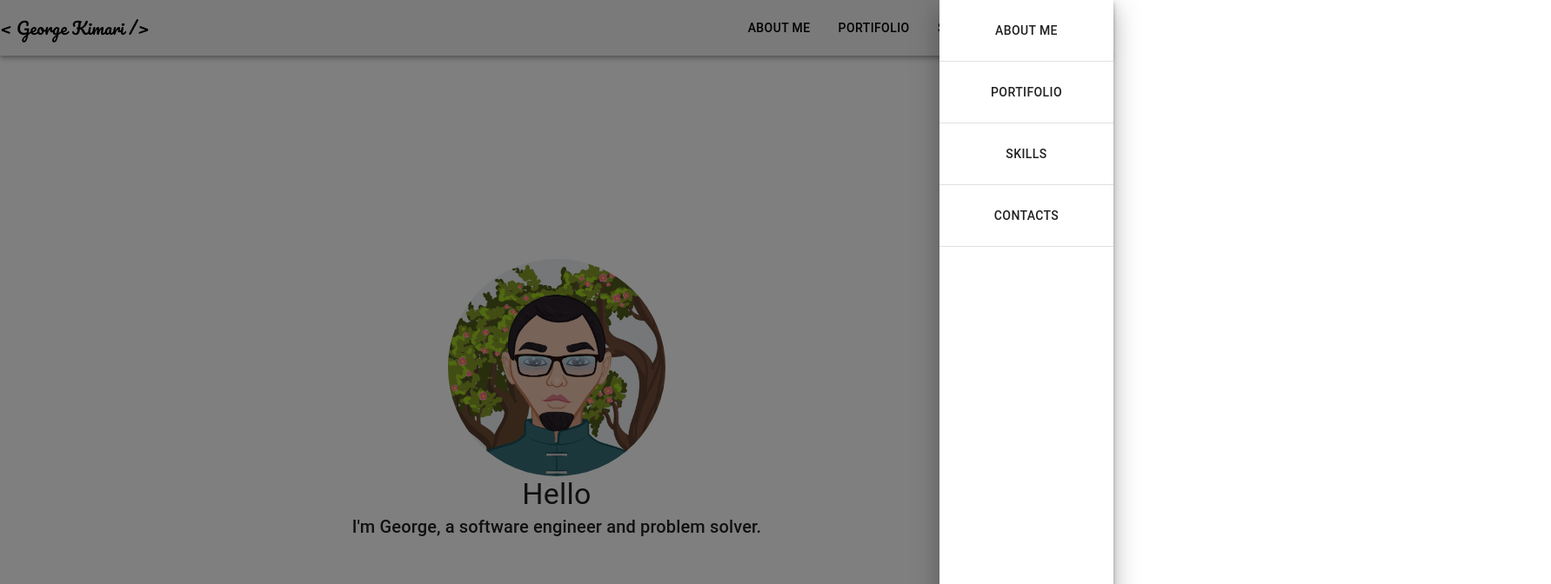
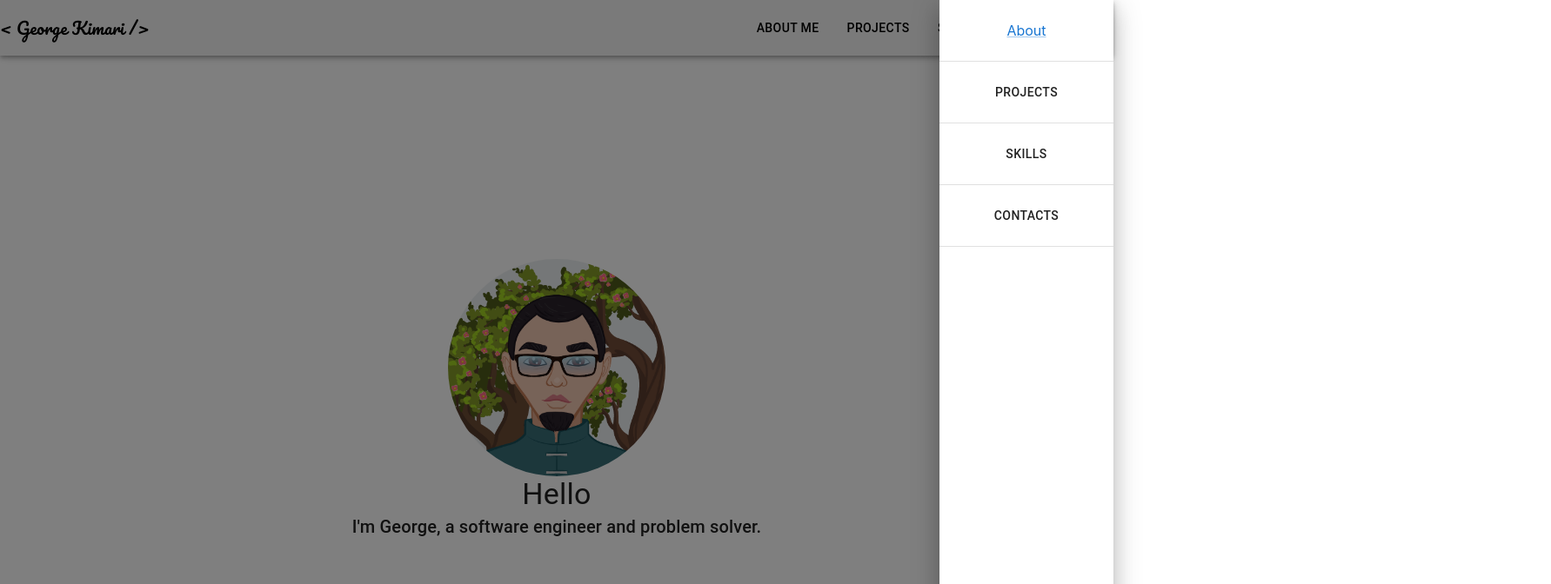
Before and after one commit to grgkimari/portfolio, a React (Create React App) app: page / in a window 1280 px wide. Both pictures are taken after a click on the button 1248 px from the left and 32 px from the top of the page. Shown: the top 672 px of the page at 87% size, 1783 px wide, since content can reach past the window. Built offline with nearby package versions, Linux system fonts and the light colour scheme.

Commit message:
Added details to about section

```diff
--- a/package.json
+++ b/package.json
@@ -1,5 +1,6 @@
 {
-  "name": "portifolio",
+  "homepage" : "https://grgkimari.github.io/portifolio"
+,  "name": "portifolio",
   "version": "0.1.0",
   "private": true,
   "dependencies": {
@@ -25,6 +26,8 @@
     "web-vitals": "^2.1.4"
   },
   "scripts": {
+    "predeploy" : "npm run build",
+    "deploy" : "gh-pages -d build",
     "start": "react-scripts start",
     "build": "react-scripts build",
     "test": "react-scripts test",
--- a/src/App.css
+++ b/src/App.css
@@ -2,3 +2,7 @@
   text-align: center;
   background-color: white;
 }
+
+:root {
+  scroll-behavior: smooth;
+}
--- a/src/App.tsx
+++ b/src/App.tsx
@@ -2,16 +2,18 @@ import { AppBar, Box, Container, Typography } from '@mui/material';
 import React from 'react';
 
 import './App.css';
-import About from './Components/About';
+import Hero from './Components/Hero';
 import Contacts from './Components/Contacts';
 import ProjectsPane from './Components/ProjectsPane';
 import Skills from './Components/Skills';
 import TopNavigationPane from './Components/TopNavigationPane/TopNavigationPane';
+import About from './Components/About/About';
 
 function App() {
   return (
     <div className="App">
       <TopNavigationPane />
+      <Hero />
       <About />
       <Skills />
       <ProjectsPane />
--- /dev/null
+++ b/src/Components/About/About.tsx
@@ -0,0 +1,25 @@
+import { Paper, Typography } from "@mui/material"
+import '../TopNavigationPane/TopNavigationPane.css'
+
+const About = () => {
+    return(
+        <Paper elevation={3} sx={{
+            margin : "1rem 0",
+            padding : "2rem"
+        }} id="about">
+            <Typography variant="h6" component={"p"}>
+                I am George Kimari. A software engineer specializing in creating high quality and performant web applications.
+                As a life long learner I am always open to new ideas and better ways of doing things. I am always up for a challenge. I am currently a freelancer. Reach out via the contact form at the bottom of the page or directly via my email grgkimari@gmail.com.
+                    </Typography>
+            <Typography variant="h4" component={"p"} sx={{
+                margin : "2.5rem auto",
+                fontFamily : "'Pacifico', cursive"
+            }}>
+                {"Learning is a treasure that follows its owner everywhere." }
+                    </Typography>
+                    <Typography variant="body1">~ Chinese proverb</Typography>
+        </Paper>
+    )
+}
+
+export default About
--- a/src/Components/Contacts.tsx
+++ b/src/Components/Contacts.tsx
@@ -31,7 +31,7 @@ const Contacts = () => {
         <Stack spacing={2} sx={{
         display : "grid",
         placeContent : "center"
-    }}>
+    }} id="contacts">
         <Typography variant="h5">Contact me</Typography>
       <List>
         <ListItem>
--- a/src/Components/About.tsx
+++ b/src/Components/Hero.tsx
@@ -1,6 +1,6 @@
 import { Avatar, Box, Paper, Stack, Typography } from "@mui/material"
 
-const About = () => {
+const Hero = () => {
     return(
         <Stack component={"div"} sx={{
             width : "100%",
@@ -31,4 +31,4 @@ const About = () => {
 }
 
 
-export default About
+export default Hero
--- a/src/Components/ProjectRef.tsx
+++ b/src/Components/ProjectRef.tsx
@@ -4,13 +4,22 @@ import VisibilityIcon from '@mui/icons-material/Visibility';
 
 const ProjectRef = (props : ProjectRefProps) => {
     return(
-        <Paper sx={{
+        <Paper elevation={16} sx={{
             width : "250px",
-            height : "250px"
+            height : "250px",
+            margin : {
+                xs : "2.5rem auto",
+                sm: "auto 0.25rem"
+            },
+            display :"flex",
+            flexDirection : "column",
+            alignItems : "center"
         }}>
             <Typography variant="body1" component="h4">{props.name}</Typography>
-            <img alt={props.name + " image"} src={props.imagelink}/>
-            <Button variant="contained" href={props.link} endIcon={<VisibilityIcon />}>View</Button>
+            <img width={"150px"} alt={props.name + " image"} src={props.imagelink}/>
+            <Button variant="contained" href={props.link} endIcon={<VisibilityIcon />} sx={{
+                marginTop : "1.2rem"
+            }}>View</Button>
         </Paper>
     )
 }
--- a/src/Components/ProjectsPane.tsx
+++ b/src/Components/ProjectsPane.tsx
@@ -10,15 +10,22 @@ display : "flex",
 flexDirection : {
     xs : "column",
     md: "row"
-}
-}}>
-                <Typography variant="h4">Project Samples</Typography>
-                <ProjectRef name="Password generator" link="https://grgkimari.github.io/password-guru" imagelink="github.svg"/>
-                <ProjectRef name="Quote machine" link="https://grgkimari.github.io/quote-machine" imagelink="github.svg"/>
-                <ProjectRef name="React calculator" imagelink="github.svg" link="https://grgkimari.github.io/nimble-calculator"/>
-                <ProjectRef name="Markdown Previewer" link="https://grgkimari.github.io/markdown-previewer"  imagelink="github.svg"/>
-                <ProjectRef name="Pomodoro Timer" link="https://grgkimari.github.io/pomodoro-timer-v2"  imagelink="github.svg"/>
-                <ProjectRef name="Beat Maker" link="https://grgkimari.github.io/special-disco"  imagelink="github.svg"/>
+},
+
+padding : "1.5rem 0",
+backgroundColor : "lightblue"
+}} id="projects">
+                <Typography variant="h6" component="div" sx={{
+                    display : "grid",
+                    placeContent : "center",
+
+                }}>Project Samples</Typography>
+                <ProjectRef name="Password generator" link="https://grgkimari.github.io/password-guru" imagelink="github.jpg"/>
+                <ProjectRef name="Quote machine" link="https://grgkimari.github.io/quote-machine" imagelink="github.jpg"/>
+                <ProjectRef name="React calculator" imagelink="github.jpg" link="https://grgkimari.github.io/nimble-calculator"/>
+                <ProjectRef name="Markdown Previewer" link="https://grgkimari.github.io/markdown-previewer"  imagelink="github.jpg"/>
+                <ProjectRef name="Pomodoro Timer" link="https://grgkimari.github.io/pomodoro-timer-v2"  imagelink="github.jpg"/>
+                <ProjectRef name="Beat Maker" link="https://grgkimari.github.io/special-disco"  imagelink="github.jpg"/>
 
             </Paper>
 
--- a/src/Components/Skills.tsx
+++ b/src/Components/Skills.tsx
@@ -21,7 +21,7 @@ const Skills = () => {
       padding : "0.5rem",
       margin : "1rem auto"
     }}>
-      <Typography variant="h5" component={"h3"}>Tech Stack</Typography>
+      <Typography id="skills" variant="h5" component={"h3"}>Tech Stack</Typography>
 
         <ImageList cols={4}>
           <ImageListItem title="HTML">
--- a/src/Components/TopNavigationPane/TopNavigationPane.tsx
+++ b/src/Components/TopNavigationPane/TopNavigationPane.tsx
@@ -41,10 +41,10 @@ const TopNavigationPane = () => {
 
                 }}>
 
-                    <Button color={"inherit"} sx={ButtonTheme}>About me</Button>
-                    <Button color={"inherit"} sx={ButtonTheme}>Portifolio</Button>
-                    <Button color={"inherit"} sx={ButtonTheme}>Skills</Button>
-                    <Button color={"inherit"} sx={ButtonTheme}>Contacts</Button>
+                    <Button color={"inherit"} sx={ButtonTheme} href="#about">About me</Button>
+                    <Button color={"inherit"} sx={ButtonTheme} href="#projects">Projects</Button>
+                    <Button color={"inherit"} sx={ButtonTheme} href="#skills">Skills</Button>
+                    <Button color={"inherit"} sx={ButtonTheme} href="#contacts">Contacts</Button>
                 </Stack>
                 <IconButton onClick={() => setDrawerOpen(true)}>
                     <Menu sx={{
@@ -61,10 +61,7 @@ const TopNavigationPane = () => {
                         height: "70px",
                         display : "grid",
                         placeContent : "center"
-                    }}><Button sx={{
-                        width : "200px",
-                        height : "50px"
-                    }} color={"inherit"}>About me</Button></Stack>
+                    }}><Link href={"#about"}component={"button"}>About</Link></Stack>
                     <Divider />
                     <Stack width={"200px"} sx={{
                         height: "70px",
@@ -73,7 +70,7 @@ const TopNavigationPane = () => {
                     }}><Button sx={{
                         width : "200px",
                         height : "50px"
-                    }} color={"inherit"}>Portifolio</Button></Stack>
+                    }} color={"inherit"} href="#projects">Projects</Button></Stack>
                     <Divider />
                     <Stack width={"200px"} sx={{
                         height: "70px",
@@ -82,7 +79,7 @@ const TopNavigationPane = () => {
                     }}><Button sx={{
                         width : "200px",
                         height : "50px"
-                    }} color={"inherit"}>Skills</Button></Stack>
+                    }} color={"inherit"} href="#skills">Skills</Button></Stack>
                     <Divider />
                     <Stack width={"200px"} sx={{
                         height: "70px",
@@ -91,7 +88,7 @@ const TopNavigationPane = () => {
                     }}><Button sx={{
                         width : "200px",
                         height : "50px"
-                    }} color={"inherit"}>Contacts</Button></Stack>
+                    }} color={"inherit"} href="#contacts">Contacts</Button></Stack>
                     <Divider />
 
                 </Drawer>
```
